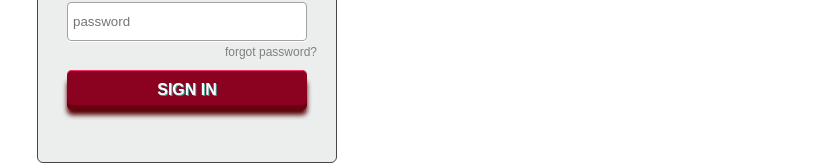
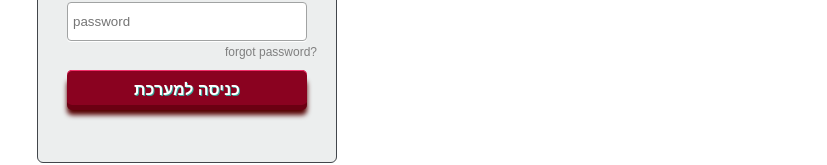
Before and after one commit to Yaniv-Gilad/theater-jerusalem, a React (Create React App) app in the folder react-files/: page / in a window 1280 px wide. Shown: the part 341-506 px from the top of the page, without its empty margins (453-1280 px from the left). Built offline with nearby package versions, Linux system fonts and the light colour scheme.

Commit message:
added enter to login

```diff
--- a/react-files/src/Components/Login.js
+++ b/react-files/src/Components/Login.js
@@ -22,20 +22,24 @@ class Login extends Component {
           <input type="text" placeholder="userName@email.com" id="username"
             onChange={(event) => {
               this.setState({ email: event.target.value })
-              //console.log((event.target.value))
             }}
           />
 
           <input type="password" placeholder="password" id="password"
             onChange={(event) => {
               this.setState({ password: event.target.value })
-              //console.log((event.target.value))
+            }}
+            onKeyDown={(event) => {
+              if (event.key == 'Enter') {
+                this.login()
+                console.log(this.state)
+              }
             }}
           />
 
           <a href="#" class="forgot">forgot password?</a>
 
-          <input type="submit" value="Sign In"
+          <input type="submit" value="כניסה למערכת"
             onClick={() => {
               this.login()
               console.log(this.state)
```
